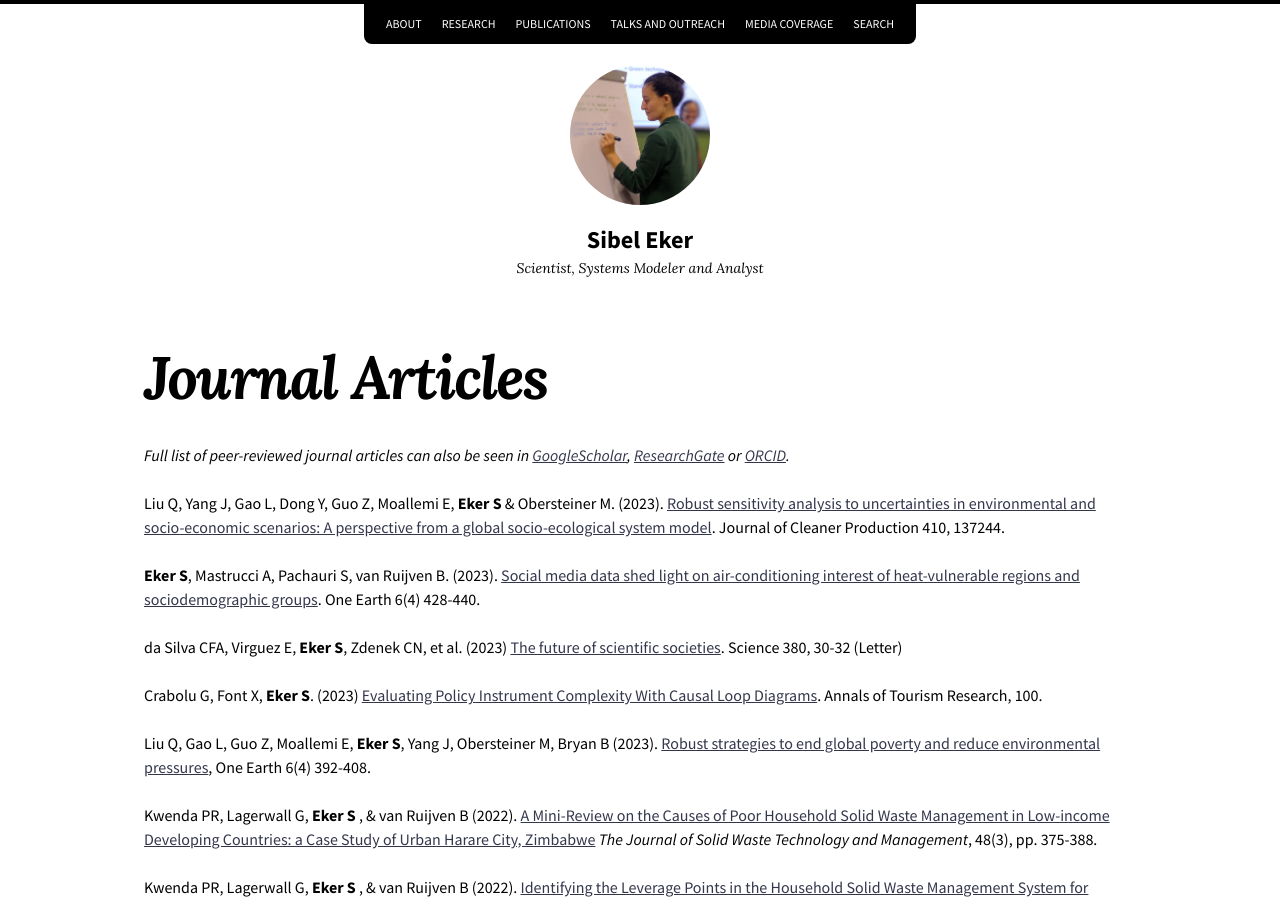
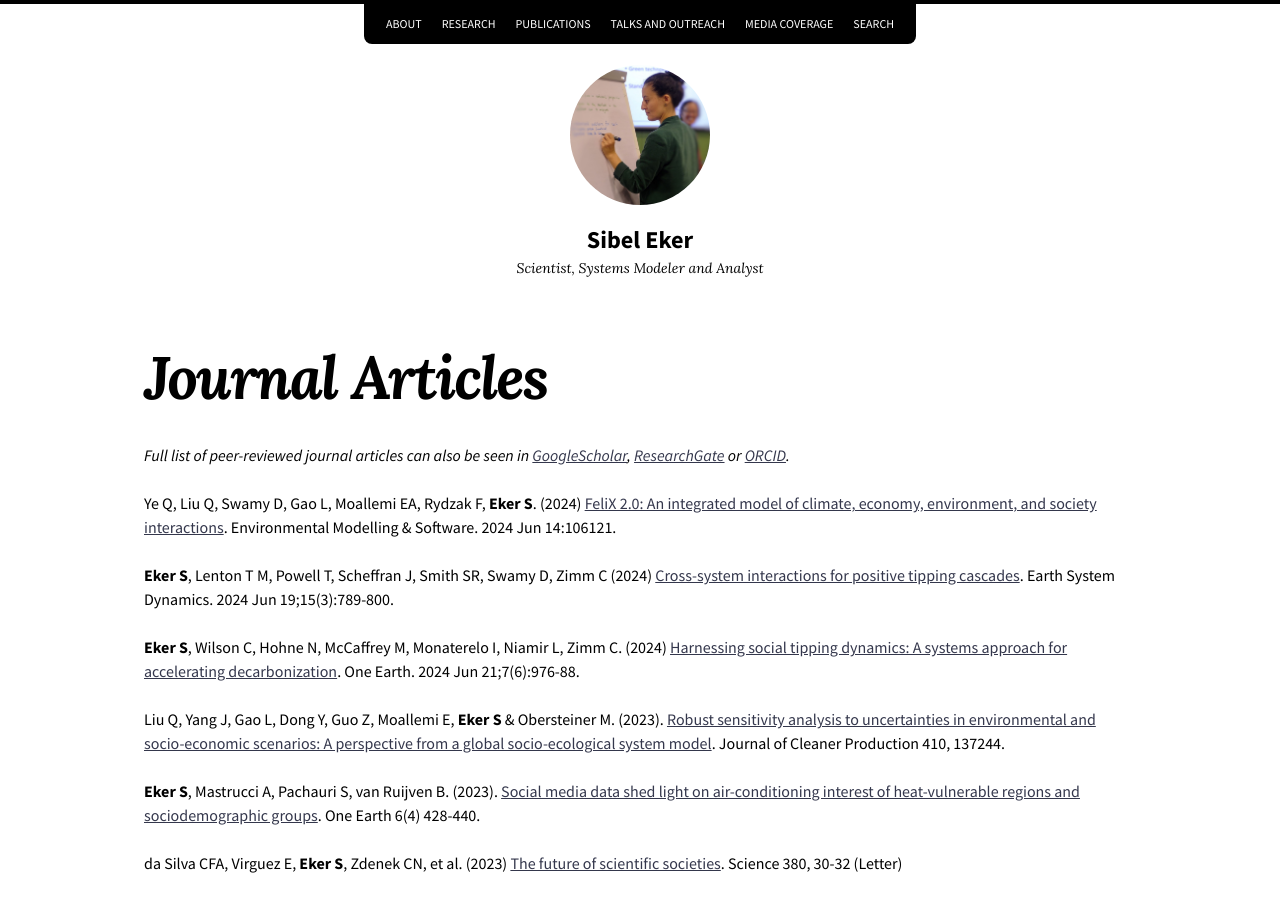
Before and after one commit to sibeleker/sibeleker.github.io, a Jekyll site: the page built from _publications/pubs1.md, in a window 1280 px wide and 900 px high. Built offline with Jekyll 4.4.1, drawn with Linux system fonts in a browser that asks for light colours; nearby versions of some CDN libraries.

Commit message:
Update pubs1.md

```diff
--- a/_publications/pubs1.md
+++ b/_publications/pubs1.md
@@ -6,6 +6,12 @@ thumbnail: /images/icon_article.jpg
 ---
 
 *Full list of peer-reviewed journal articles can also be seen in [GoogleScholar](https://scholar.google.at/citations?user=F5hvj3QAAAAJ&hl=en), [ResearchGate](https://www.researchgate.net/profile/Sibel_Eker/research) or [ORCID](https://orcid.org/0000-0003-2264-132X).*
+
+Ye Q, Liu Q, Swamy D, Gao L, Moallemi EA, Rydzak F, **Eker S**. (2024) [FeliX 2.0: An integrated model of climate, economy, environment, and society interactions](https://www.sciencedirect.com/science/article/pii/S1364815224001828). Environmental Modelling & Software. 2024 Jun 14:106121.
+
+**Eker S**, Lenton T M, Powell T, Scheffran J, Smith SR, Swamy D, Zimm C (2024) [Cross-system interactions for positive tipping cascades](https://esd.copernicus.org/articles/15/789/2024/esd-15-789-2024.pdf). Earth System Dynamics. 2024 Jun 19;15(3):789-800.
+
+**Eker S**, Wilson C, Hohne N, McCaffrey M, Monaterelo I, Niamir L, Zimm C. (2024) [Harnessing social tipping dynamics: A systems approach for accelerating decarbonization](https://www.cell.com/one-earth/fulltext/S2590-3322(24)00255-0). One Earth. 2024 Jun 21;7(6):976-88.
 
 Liu Q, Yang J, Gao L, Dong Y, Guo Z, Moallemi E, **Eker S** & Obersteiner M. (2023). [Robust sensitivity analysis to uncertainties in environmental and socio-economic scenarios: A perspective from a global socio-ecological system model](https://www.sciencedirect.com/science/article/abs/pii/S0959652623014026?via%3Dihub). Journal of Cleaner Production 410, 137244.
 
```
